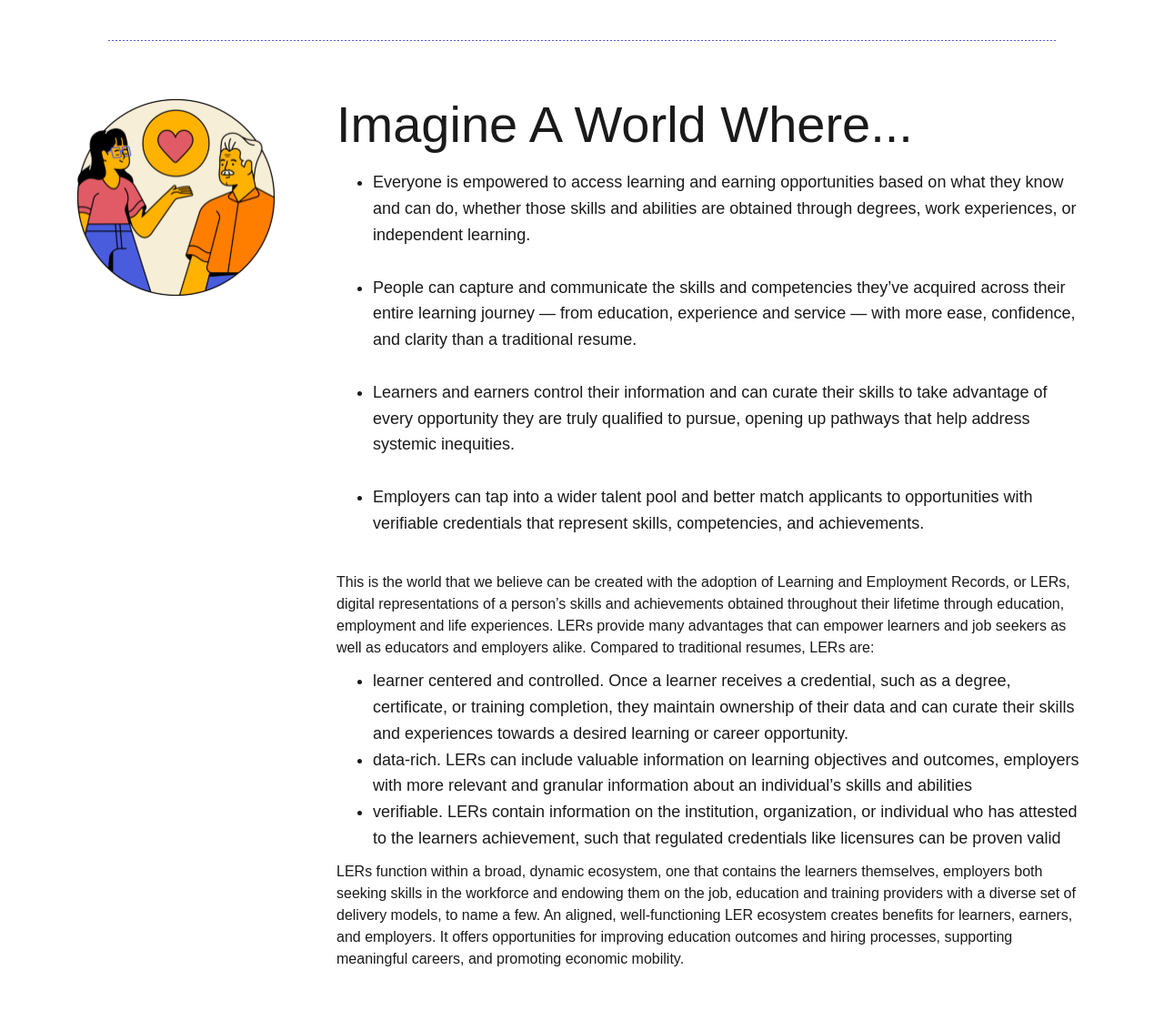
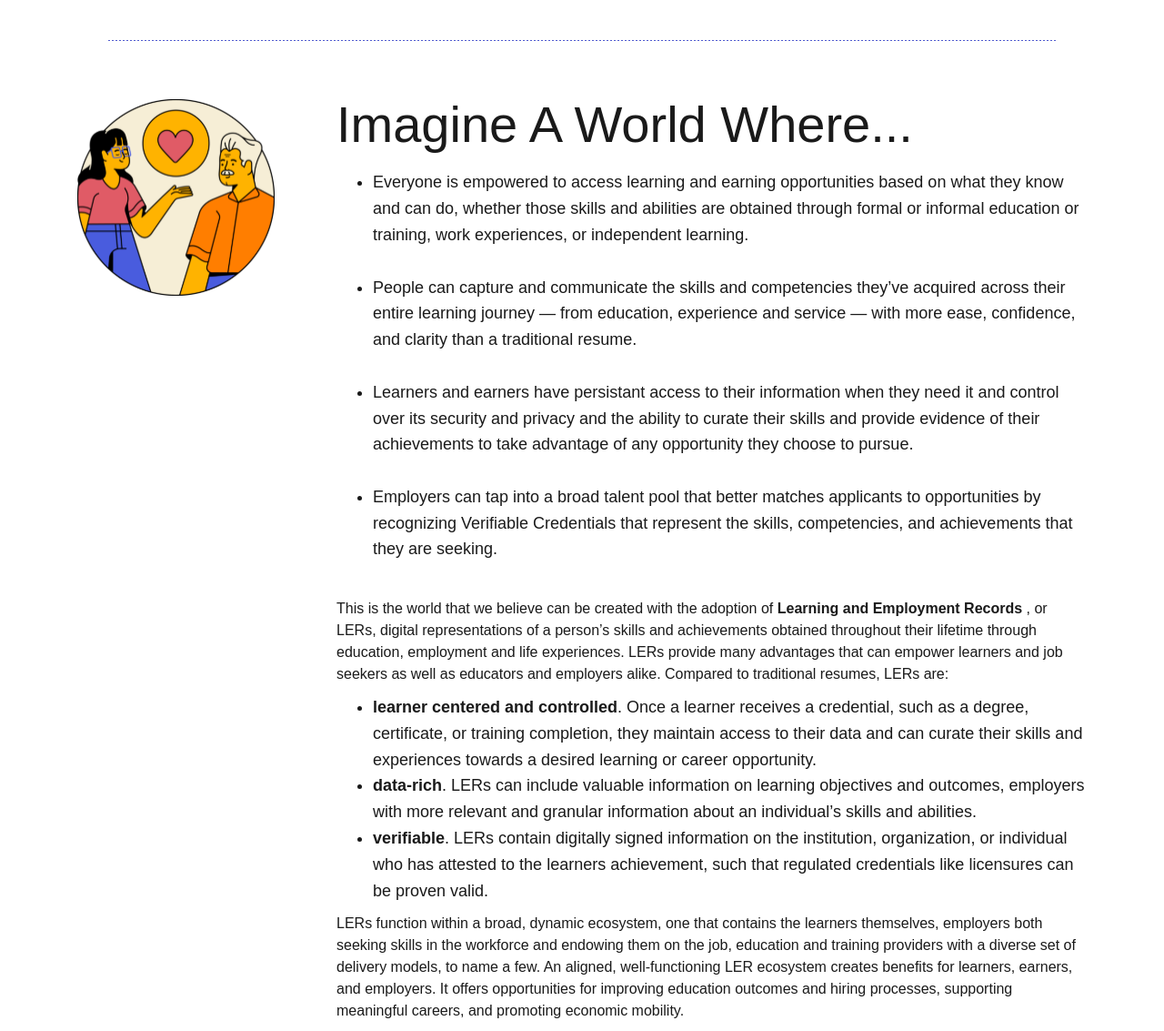
Before and after one commit to gwalsh311/ler-ecosystem-map-v2, a Jekyll site: the page built from index.md, in a window 1280 px wide and 1400 px high, scrolled down 704 px. Shown: the part 267-1400 px from the top of the window at 91% size. Built offline with Jekyll 4.4.1, drawn with Linux system fonts in a browser that asks for light colours; before the commit the page ends 2047 px from its top, so only the background shows below that.

Commit message:
Update index.md
Updated text in landing page

```diff
--- a/index.md
+++ b/index.md
@@ -74,16 +74,16 @@ title: LER Ecosystem Map
 			<div class="body-text-small">
 				<h2 class="sub-heading imagine">Imagine A World Where...</h2>
 				<ul role="list">
-					<li class="body-text-medium">Everyone is empowered to access learning and earning opportunities based on what they know and can do, whether those skills and abilities are obtained through degrees, work experiences, or independent learning.<br/>‍</li>
+					<li class="body-text-medium">Everyone is empowered to access learning and earning opportunities based on what they know and can do, whether those skills and abilities are obtained through formal or informal education or training, work experiences, or independent learning.<br/>‍</li>
 					<li class="body-text-medium">People can capture and communicate the skills and competencies they’ve acquired across their entire learning journey — from education, experience and service — with more ease, confidence, and clarity than a traditional resume.<br/>‍</li>
-					<li class="body-text-medium">Learners and earners control their information and can curate their skills to take advantage of every opportunity they are truly qualified to pursue, opening up pathways that help address systemic inequities.<br/>‍</li>
-					<li class="body-text-medium">Employers can tap into a wider talent pool and better match applicants to opportunities with verifiable credentials that represent skills, competencies, and achievements.<br/>‍</li>
+					<li class="body-text-medium">Learners and earners have persistant access to their information when they need it and control over its security and privacy and the ability to curate their skills and provide evidence of their achievements to take advantage of any opportunity they choose to pursue.<br/>‍</li>
+					<li class="body-text-medium">Employers can tap into a broad talent pool that better matches applicants to opportunities by recognizing Verifiable Credentials that represent the skills, competencies, and achievements that they are seeking.<br/>‍</li>
 				</ul>
-				<p>This is the world that we believe can be created with the adoption of Learning and Employment Records, or LERs, digital representations of a person’s skills and achievements obtained throughout their lifetime through education, employment and life experiences. LERs provide many advantages that can empower learners and job seekers as well as educators and employers alike. Compared to traditional resumes, LERs are:
+				<p>This is the world that we believe can be created with the adoption of <b>Learning and Employment Records </b>, or LERs, digital representations of a person’s skills and achievements obtained throughout their lifetime through education, employment and life experiences. LERs provide many advantages that can empower learners and job seekers as well as educators and employers alike. Compared to traditional resumes, LERs are:
 				<ul role="list">
-					<li class="body-text-medium"> learner centered and controlled. Once a learner receives a credential, such as a degree, certificate, or training completion, they maintain ownership of their data and can curate their skills and experiences towards a desired learning or career opportunity.</li>
-					<li class="body-text-medium"> data-rich. LERs can include valuable information on learning objectives and outcomes, employers with more relevant and granular information about an individual’s skills and abilities</li>
-					<li class="body-text-medium"> verifiable. LERs contain information on the institution, organization, or individual who has attested to the learners achievement, such that regulated credentials like licensures can be proven valid</li>
+					<li class="body-text-medium"> <b>learner centered and controlled</b>. Once a learner receives a credential, such as a degree, certificate, or training completion, they maintain access to their data and can curate their skills and experiences towards a desired learning or career opportunity.</li>
+					<li class="body-text-medium"><b> data-rich</b>. LERs can include valuable information on learning objectives and outcomes, employers with more relevant and granular information about an individual’s skills and abilities.</li>
+					<li class="body-text-medium"> <b>verifiable</b>. LERs contain digitally signed information on the institution, organization, or individual who has attested to the learners achievement, such that regulated credentials like licensures can be proven valid.</li>
 				</ul>
 				</p>
 				<p>LERs function within a broad, dynamic ecosystem, one that contains the learners themselves, employers both seeking skills in the workforce and endowing them on the job, education and training providers with a diverse set of delivery models, to name a few. An aligned, well-functioning LER ecosystem creates benefits for learners, earners, and employers. It offers opportunities for improving education outcomes and hiring processes, supporting meaningful careers, and promoting economic mobility.</p>
```
